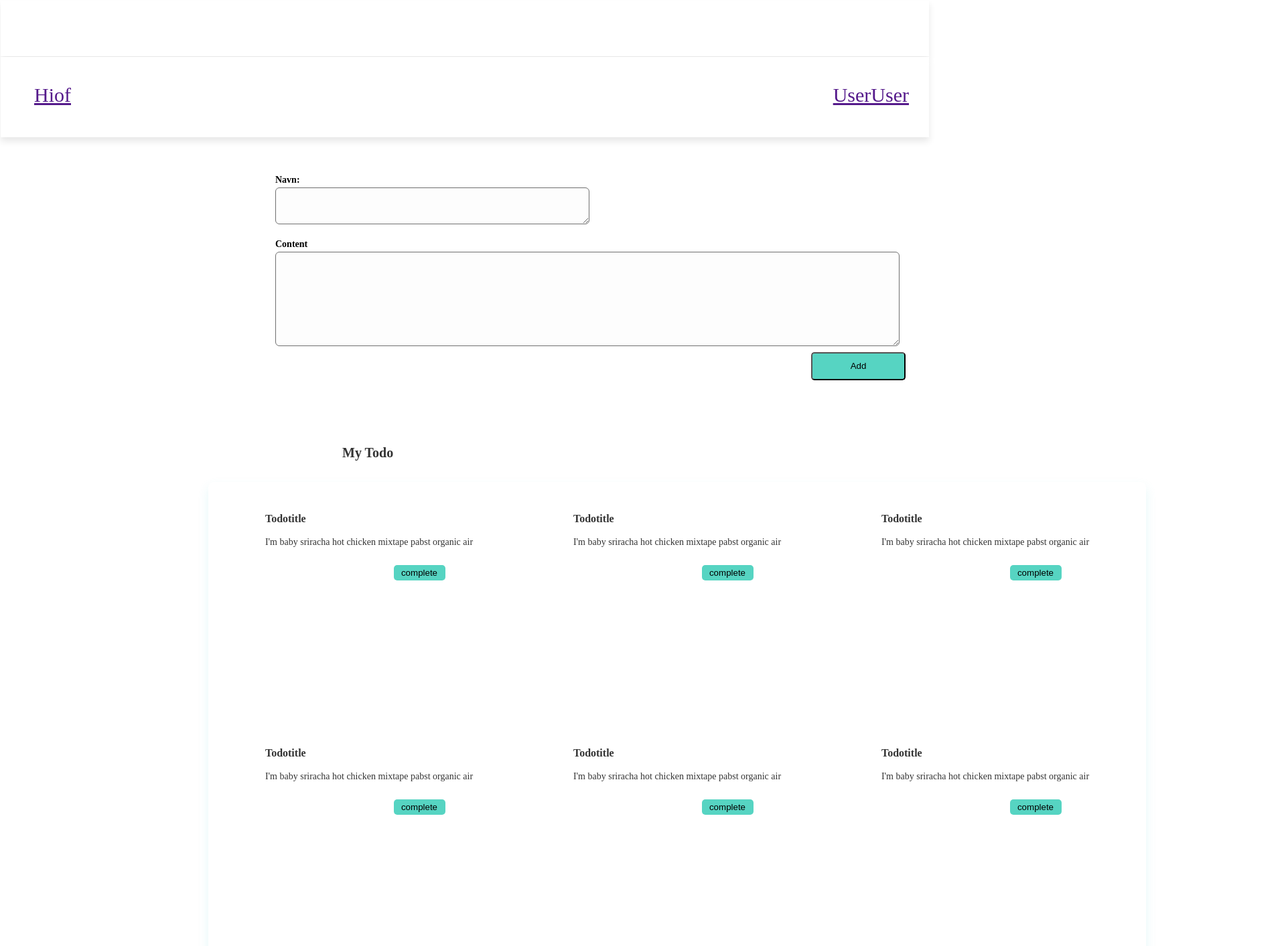
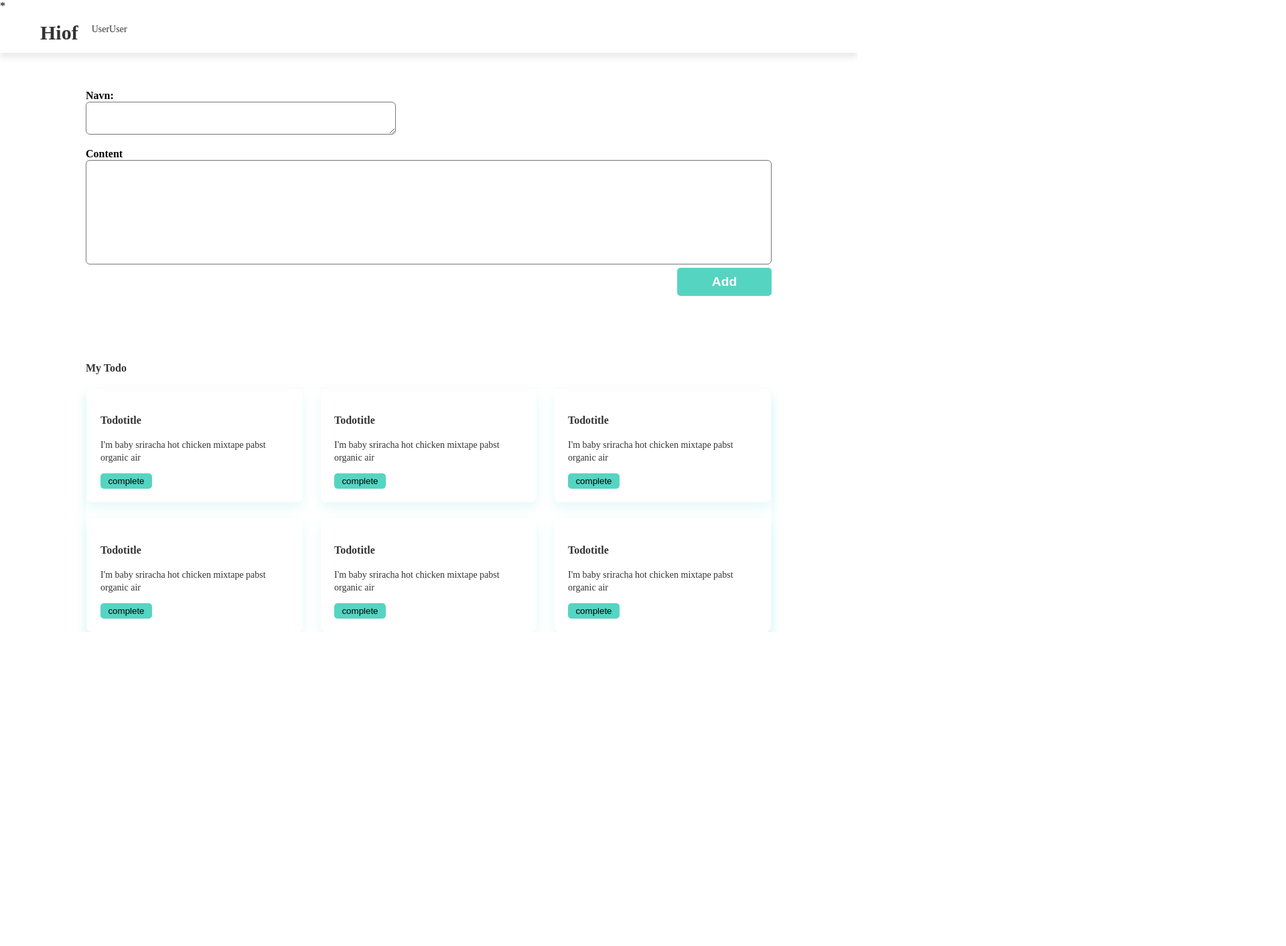
Before and after one commit to Knutmf/Oblig-1-Utvikling-av-interaktive-nettsider, a plain HTML site: page index.html in a window 1280 px wide. Shown: the top 1413 px of the page at 67% size, 1920 px wide, since content can reach past the window. After the commit the page ends 944 px from the top, so only its background shows below. Drawn offline with Linux system fonts and the light colour scheme.

Commit message:
Update
update

```diff
--- a/index.html
+++ b/index.html
@@ -1,4 +1,4 @@
-<!DOCTYPE html>
+*<!DOCTYPE html>
 <html lang="no">
   <head>
     <title>Oblig 1 interaktive nettsider 2021</title>
@@ -8,64 +8,51 @@
   </head>
 
   <body>
-    <header class="gridbox">
+    <header class="header">
+      <nav>
+        <ul>
+            <li><p id="navbox1" alt="">Hiof</p></li>
+            <li><p id="navbox2" alt="">UserUser</p></li>
+        </ul>
+      </nav>
+    </header>
 
-    </header>
-    <nav class="gridbox">
-            <ul class="nav" role="navigation">
-                <li><a class="navflex" href="" id="navbox1" alt="">Hiof</a></li>
-                <li><a class="navflex" href="" id="navbox2" alt="">UserUser</a></li>
-            </ul>
-    </nav>
     <main class="gridbox">
 
-      <section id="form">
-          <form>
-            <label for="Ntekst" class="labels">Navn:</label><br>
+
+          <form id="form">
+            <label for="Ntekst" id="Nlabels">Navn:</label><br>
             <textarea rows="4" cols="50" id="Ntekst"></textarea><br>
-            <label for="content" class="labels">Content </label><br>
+            <label for="content" id="Clabels">Content </label><br>
             <textarea rows="10" cols="100" id="content"></textarea><br>
-            <input type="button" id="submit" value="Add">
+            <button type="submit" id="submit">Add</button>
           </form>
-        </section>
-
-        <section>
-          <h1 id="todotitle">My Todo</h1>
-            <ul class="flexbox" role="navigation">
-                <li class="flexboxitems"><h1>Todotitle</h1>
-                    <p>I'm baby sriracha hot chicken mixtape pabst organic air</p>
-                    <input type="button" class="boxitembutton" value="complete"></button>
-                </li>
-                <li class="flexboxitems"><h1>Todotitle</h1>
-                    <p>I'm baby sriracha hot chicken mixtape pabst organic air</p>
-                    <input type="button" class="boxitembutton" value="complete"></button>
-                </li><li class="flexboxitems"><h1>Todotitle</h1>
-                    <p>I'm baby sriracha hot chicken mixtape pabst organic air</p>
-                    <input type="button" class="boxitembutton" value="complete"></button>
-                </li><li class="flexboxitems"><h1>Todotitle</h1>
-                    <p>I'm baby sriracha hot chicken mixtape pabst organic air</p>
-                    <input type="button" class="boxitembutton" value="complete"></button>
-                </li><li class="flexboxitems"><h1>Todotitle</h1>
-                    <p>I'm baby sriracha hot chicken mixtape pabst organic air</p>
-                    <input type="button" class="boxitembutton" value="complete"></button>
-                </li><li class="flexboxitems"><h1>Todotitle</h1>
-                    <p>I'm baby sriracha hot chicken mixtape pabst organic air</p>
-                    <input type="button" class="boxitembutton" value="complete"></button>
-                </li>
-            </ul>
-        </section>
 
 
 
-
+          <h1 id="todotitle">My Todo</h1>
+            <section class="flexbox" role="navigation">
+                <article class="flexboxitems"><h1>Todotitle</h1>
+                    <p>I'm baby sriracha hot chicken mixtape pabst organic air</p>
+                    <input type="button" class="boxitembutton" value="complete">
+                </article>
+                <article class="flexboxitems"><h1>Todotitle</h1>
+                    <p>I'm baby sriracha hot chicken mixtape pabst organic air</p>
+                    <input type="button" class="boxitembutton" value="complete">
+                </article><article class="flexboxitems"><h1>Todotitle</h1>
+                    <p>I'm baby sriracha hot chicken mixtape pabst organic air</p>
+                    <input type="button" class="boxitembutton" value="complete">
+                </article><article class="flexboxitems"><h1>Todotitle</h1>
+                    <p>I'm baby sriracha hot chicken mixtape pabst organic air</p>
+                    <input type="button" class="boxitembutton" value="complete">
+                </article><article class="flexboxitems"><h1>Todotitle</h1>
+                    <p>I'm baby sriracha hot chicken mixtape pabst organic air</p>
+                    <input type="button" class="boxitembutton" value="complete">
+                </article><article class="flexboxitems"><h1>Todotitle</h1>
+                    <p>I'm baby sriracha hot chicken mixtape pabst organic air</p>
+                    <input type="button" class="boxitembutton" value="complete">
+                </article>
+            </section>
     </main>
-    <aside class="gridbox">
-
-    </aside>
-    <footer class="gridbox">
-
-    </footer>
   </body>
-
-
 </html>
--- a/style.css
+++ b/style.css
@@ -8,90 +8,43 @@
 }
 
 
-
-
-
-@media only screen and (max-width: 800px) {
-  body {
-    grid-template-columns: repeat(auto-fit, minmax(19rem, 1fr));
-    grid-template-rows: auto;
-    grid-template-areas: "header"
-                         "nav"
-                         "main"
-                         "aside"
-                         "footer"
-  }
-
-}
-
-
-
-
-
 body {
-  margin: 1px;
-  display: grid;
-  grid-gap: 1px 1px;
-  column-gap: 50px;
-  grid-template-columns: 2fr 2fr 2fr;
-  grid-template-rows: auto;
-  grid-template-areas: "header header header"
-                       "nav nav nav"
-                       "main main main"
-                       "aside aside aside"
-                       "footer footer footer"
-
-
+  margin: 0 auto;
+  max-width: 1366px;
+  min-height: 768px;
 }
 
 
 header {
-  display:grid;
-  grid-area: header;
-  top: 0px;
-  left: 0px;
-  height: 63px;
-  width: 1366px;
-  background: #FFFFFF 0% 0% no-repeat padding-box;
+  display: flex;
+  margin: 0 auto;
   box-shadow: 0px 6px 10px #00000019;
-  opacity: 1;
-
 }
 
 nav {
-  display: grid;
-  grid-area: nav;
-  background: #FFFFFF 0% 0% no-repeat padding-box;
-  box-shadow: 0px 6px 10px #00000019;
-  opacity: 1;
-  height: 100px;
-  width: auto;
-
+  width: 100%;
 }
 
-main {
-  display:grid;
-  grid-area: main;
-  margin-top: 30px;
+
+ul {
+  display: flex;
 }
 
-aside {
-  display:grid;
-  grid-area: aside;
-  background: #FFFFFF 0% 0% no-repeat padding-box;
-  box-shadow: 0px 8px 16px #5DD3D829;
-  border-radius: 8px;
-  opacity: 1;
+li{
+  list-style: none;
 }
 
-footer {
-  display:grid;
-  grid-area: footer;
-  background: #FFFFFF 0% 0% no-repeat padding-box;
-  box-shadow: 0px 8px 16px #5DD3D829;
-  border-radius: 8px;
-  opacity: 1;
+
+main {
+  width: 80%;
+  margin: 0px auto;
+  display: grid;
+  gap:20px;
+  grid-template-columns: repeat(auto-fit, minmax(150px, 1fr));
+  grid-template-rows: minmax(100px, auto);
 }
+
+
 
 .nav {
   display: flex;
@@ -100,105 +53,6 @@ footer {
   justify-content: space-between;
 
 
-}
-
-
-#submit{
-  top: 399px;
-  left: 1005px;
-  width: 141px;
-  height: 42px;
-  margin-left: 800px;
-  background: #56D4C2 0% 0% no-repeat padding-box;
-  border-radius: 5px;
-  opacity: 1;
-}
-
-#submit:hover{
-  opacity: 0.5;
-}
-
-#form{
-  text-align: left;
-  margin-left: 400px;
-  margin-right: 400px;
-}
-
-
-#navbox1 {
-  align-self: flex-start;
-}
-
-#navbox2 {
-  align-self:  flex-end;
-  margin-right: 20px;
-
-}
-
-
-ul {
-  list-style: none;
-}
-
-form{
-  height: 400px;
-
-
-
-}
-
-.flexbox {
-  display: flex;
-  flex-wrap: wrap;
-  justify-content: space-around;
-  height: 700px;
-  width: 1380px;
-
-  margin-left: 300px;
-  margin-right: 300px;
-  margin-bottom: 200px;
-  padding: 10px;
-  background: #FFFFFF 0% 0% no-repeat padding-box;
-  box-shadow: 0px 8px 16px #5DD3D829;
-  border-radius: 8px;
-  opacity: 1;
-
-
-}
-
-
-
-.boxitembutton {
-  margin-left: 150px;
-  top: 669px;
-  left: 403px;
-  width: 77px;
-  height: 23px;
-  text-align: center;
-  background: #56D4C2 0% 0% no-repeat padding-box;
-  border: transparent;
-  border-radius: 5px;
-  opacity: 1;
-
-}
-
-.boxitembutton:hover{
-  opacity: 0.5;
-
-
-}
-
-#todotitle{
-  margin-left: 500px;
-  top: 493px;
-  left: 220px;
-  width: auto;
-  height: 27px;
-  text-align: left;
-  font: normal normal 900 20px/27px Avenir Next;
-  letter-spacing: 0px;
-  color: #333333;
-  opacity: 1;
 }
 
 h1 {
@@ -217,58 +71,160 @@ p {
   opacity: 1;
 }
 
-.labels {
-  text-align: left;
-  font: normal normal bold 14px/19px Avenir Next;
-  letter-spacing: 0px;
-  color: #000000;
-  opacity: 1;
+
+
+
+
+#navbox1 {
+  margin: 5px 20px;
+  color: #333333;
+  font-weight: 700;
+  font-size: 30px;
 }
 
-#form{
+#navbox2 {
+  align-self: flex-end;
+  color: #333333;
+  margin: auto 20px auto auto;
+}
+
+
+
+/*Todo cards*/
+
+
+.flexbox {
+  grid-row: 3;
+  grid-column: 1/6;
+  grid-gap: 25px;
   display: flex;
-  flex-direction: row;
   flex-wrap: wrap;
+  justify-content: space-evenly;
+  background: #FFFFFF 0% 0% no-repeat padding-box;
+  box-shadow: 0px 8px 16px #5DD3D829;
+  border-radius: 8px;
+  opacity: 1;
+
 
 }
 
 
-#Ntekst {
-  top: 155px;
-  left: 220px;
-  width: 463px;
-  height: 49px;
-  background: #FDFDFD 0% 0% no-repeat padding-box;
-  border: 1px solid #707070;
-  border-radius: 6px;
+
+.boxitembutton {
+  width: 77px;
+  height: 23px;
+  text-align: center;
+  background: #56D4C2 0% 0% no-repeat padding-box;
+  border: transparent;
+  border-radius: 5px;
   opacity: 1;
+
 }
 
-#content {
-  top: 244px;
-  left: 220px;
-  width: 926px;
-  height: 135px;
-  background: #FDFDFD 0% 0% no-repeat padding-box;
-  border: 1px solid #707070;
-  border-radius: 6px;
-  opacity: 1;
+.boxitembutton:hover{
+  opacity: 0.5;
+
+
+}
+
+#todotitle{
+  grid-row: 2;
+  margin-bottom: 0;
+  padding-top: 45px;
 }
 
 
 
 .flexboxitems {
-  padding: 1px;
-  margin: 20px;
+  padding: 20px;
+  max-width: 282px;
+  max-height: 163px;
+  box-shadow: 0px 8px 16px #5dd3d829;
+  border-radius: 8px;
 
 }
 
 
-.gridbox {
- display: grid;
- font-size: 30px;
- text-align: center;
- text-shadow: 1px 1px 0 rgba(0,0,0,0);
- padding: 10px;
+
+
+
+/*Form*/
+
+#submit{
+  grid-column: 2/3;
+  grid-row: 5;
+  height: 42px;
+  width: 141px;
+  border: none;
+  border-radius: 5px;
+  margin: 5px 0px 5px auto;
+  padding: 10px 30px;
+  background-color: #56d4c2;
+  color: #fff;
+  font-size: larger;
+  font-weight: 700;
 }
+
+#submit:hover{
+  opacity: 0.5;
 }
+
+
+
+#form{
+  display: grid;
+  grid-column: 1/6;
+  grid-row: 1;
+  margin-top: 55px;
+}
+
+label {
+  font-weight: 700;
+}
+
+#Nlabels {
+  grid-column: 1;
+  grid-row: 1;
+}
+
+#Clabels{
+  grid-column: 1;
+  grid-row: 3;
+  margin-top: 20px;
+}
+
+
+#Ntekst {
+  grid-column: 1/2;
+  grid-row: 2;
+  width: 463px;
+  max-width: 463px;
+  height: 49px;
+  border-radius: 6px;
+}
+
+
+#content {
+  grid-column: 1/3;
+  grid-row: 4;
+  resize: none;
+  border-radius: 6px;
+}
+
+
+@media screen and (max-width: 800px) {
+  .flexbox{
+    flex-direction: column;
+    margin: 0 auto;
+  }
+
+
+#content {
+  grid-column: 1/2;
+}
+
+#submit {
+  grid-column: 1/2;
+}
+
+}
```
